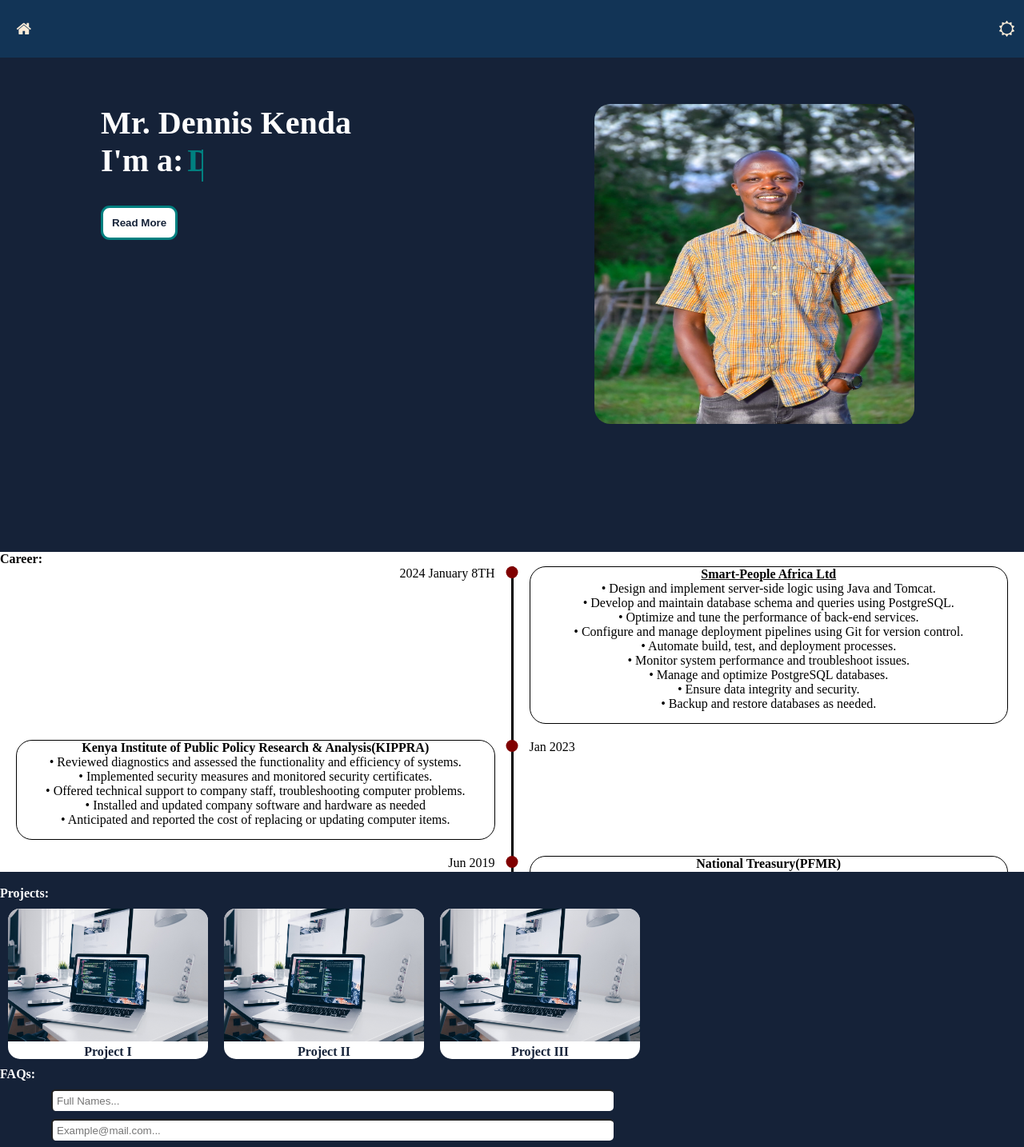
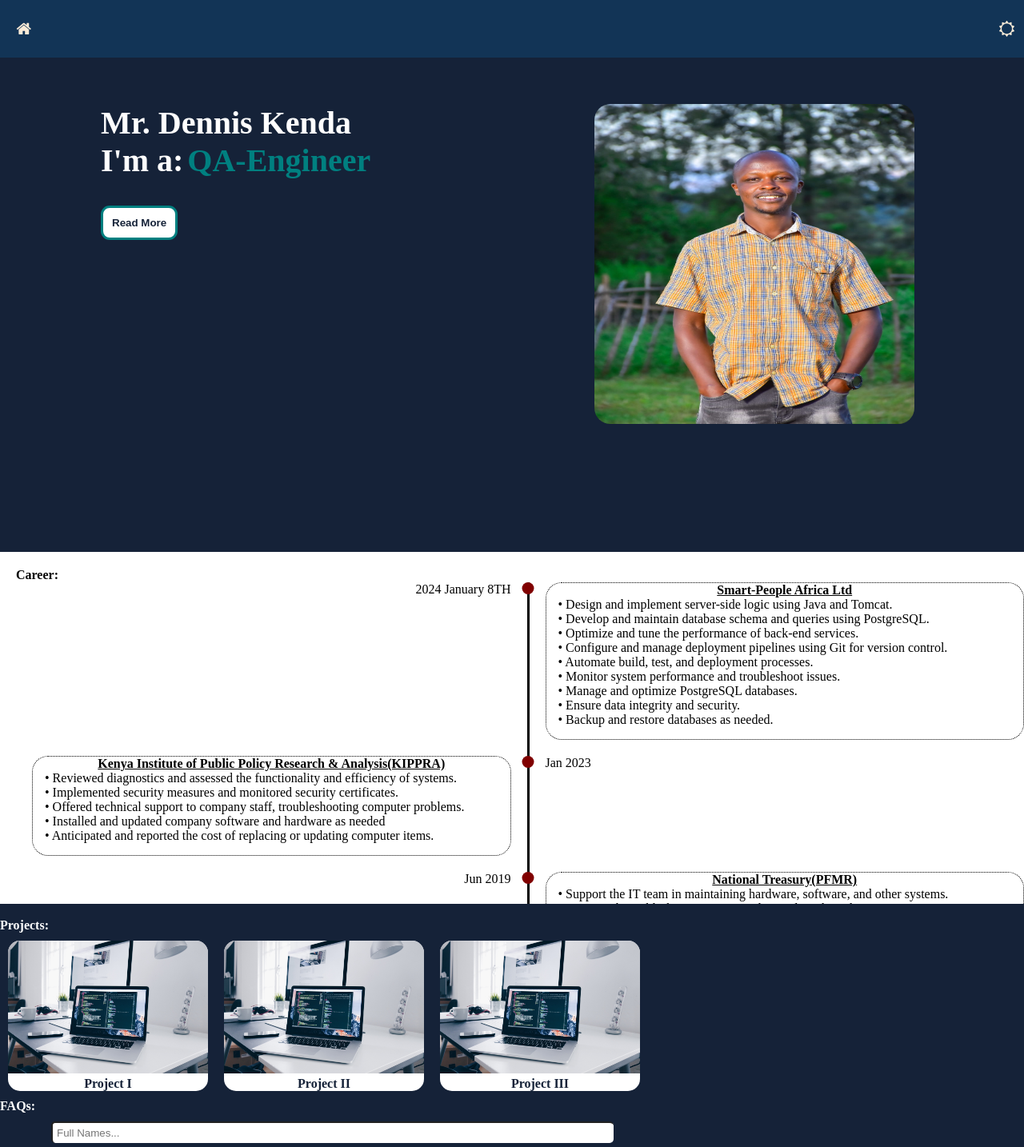
Before and after one commit to stillthskin/stillthskin.github.io, a React (Vite) app: page / in a window 1280 px wide. Shown: the top 1434 px of the page at 80% size. Built offline with nearby package versions, Linux system fonts and the light colour scheme.

Commit message:
Fixed the typing text animation 13_02_24

```diff
--- a/src/components/Hero.jsx
+++ b/src/components/Hero.jsx
@@ -1,26 +1,27 @@
 import React from 'react'
-import { useState } from 'react'
+import { useState,useRef } from 'react'
 import prof from '../assets/images/prof.jpg'
 import profls from '../assets/images/profLS.png'
 import '../index.css'
 
 function Hero() {
-    const text = document.getElementsByClassName('dynaI');
+    const dynaIRef = useRef(null);
     const settext = () =>{
         setTimeout(()=>{
-            text.textContent = "QA-Egineer";
+            dynaIRef.current.innerText = "Dev";
 
         },0);
         setTimeout(()=>{
-            text.textContent = "dev";
+            dynaIRef.current.innerText = "QA-Engineer";
 
-        },3000);
+        },4000);
         setTimeout(()=>{
-            text.textContent = "Pentester";
+            dynaIRef.current.innerText = "Pentester";
 
-        },6000);
+        },8000);
     }
    settext();
+   setInterval(settext,12000);
     const readmorebtn = document.getElementById("read_more_btn");
     const [canread, togglecanread] = useState(false);
     function showmore() {
@@ -33,7 +34,7 @@ function Hero() {
                 <nav className="imgsect"><img src={prof} /></nav>
                 <div className="descsect">
                     <span className="Iname">Mr. Dennis Kenda</span><br/>
-                    <div className="introI"><span className="staticI">I'm a: </span><span className="dynaI">Dev</span>
+                    <div className="introI"><span className="staticI">I'm a: </span><span className="dynaI" ref={dynaIRef}></span>
 
                     </div>
                     <br />
--- a/src/components/Timeline.jsx
+++ b/src/components/Timeline.jsx
@@ -31,7 +31,7 @@ function Timeline() {
                         </div>
                     </div>
                     <div className="component">
-                        <div className="timeline_date achivement"><h4><b>Kenya Institute of Public Policy Research & Analysis(KIPPRA)</b></h4>
+                        <div className="timeline_date achivement"><h4><b><u>Kenya Institute of Public Policy Research & Analysis(KIPPRA)</u></b></h4>
                             <ul>
                                 <li>• Reviewed diagnostics and assessed the functionality and efficiency of systems.</li>
                                 <li>• Implemented security measures and monitored security certificates.</li>
@@ -57,12 +57,12 @@ function Timeline() {
                         <div className="timeline_dot timeline_dot--bottom"></div>
                     </div>
                     <div className="component">
-                        <div className="timeline_date achivement"><h4><b>National Treasury(PFMR)</b></h4>
+                        <div className="timeline_date achivement"><h4><b><u>National Treasury(PFMR)</u></b></h4>
                             <ul>
-                                <li>Support the IT team in maintaining hardware, software, and other systems.</li>
-                                <li>Assist with troubleshooting issues and provide technical support.</li>
-                                <li>Organize and maintain IT resources.</li>
-                                <li>Lend IT support in areas such as cybersecurity, programming, analytics, and data
+                                <li>• Support the IT team in maintaining hardware, software, and other systems.</li>
+                                <li>• Assist with troubleshooting issues and provide technical support.</li>
+                                <li>• Organize and maintain IT resources.</li>
+                                <li>• Lend IT support in areas such as cybersecurity, programming, analytics, and data
                                     center management.</li>
                             </ul>
                         </div>
--- a/src/index.css
+++ b/src/index.css
@@ -221,14 +221,15 @@ h3 {
 }
 
 .dynaI::before {
-    margin-top: 10px;
+    top:0;
+    left: 0;
     content: "";
     border-left: 2px solid var(--body_contrast);
     width: 100%;
     height: 100%;
     background:var(--body_background);
     position: absolute;
-    animation: typing 3s steps(15) infinite;
+    animation: typing 4s steps(10) infinite;
 }
 .Iname{
     font-size: 40px;
@@ -262,8 +263,10 @@ ul {
     margin-top: 30px;
     width: 100%;
     height: 400px;
+    padding: 20px;
     background-color: #fff;
-    overflow: scroll;
+    overflow-y: scroll;
+    box-shadow:0px 30px 0px 0px gray;
     color: #000000;
 
 }
@@ -274,9 +277,14 @@ ul {
 }
 .component{
     margin: 0 20px 20px 20px;
-    text-align: start;
-    justify-content: start;
 }
+.achivement ul{
+  display: block;
+
+}
+.achivement ul li{
+    display: block;
+  }
 
 .component_middle{
     position: relative;
@@ -306,9 +314,11 @@ ul {
     bottom: 0;
 }
 .achivement{
-    border:solid 1px;
+    border:dotted 1px;
     padding:0 15px 15px 15px;
     border-radius: 20px;
+}
+.achivement h4{
     text-align: center;
 }
 
@@ -330,7 +340,6 @@ ul {
     text-decoration: none;
     color: var(--body_background);
     font-weight: bold;
-    box-shadow: red;
     display: block;
     background: var(--body_color);
     text-align: center;
```
